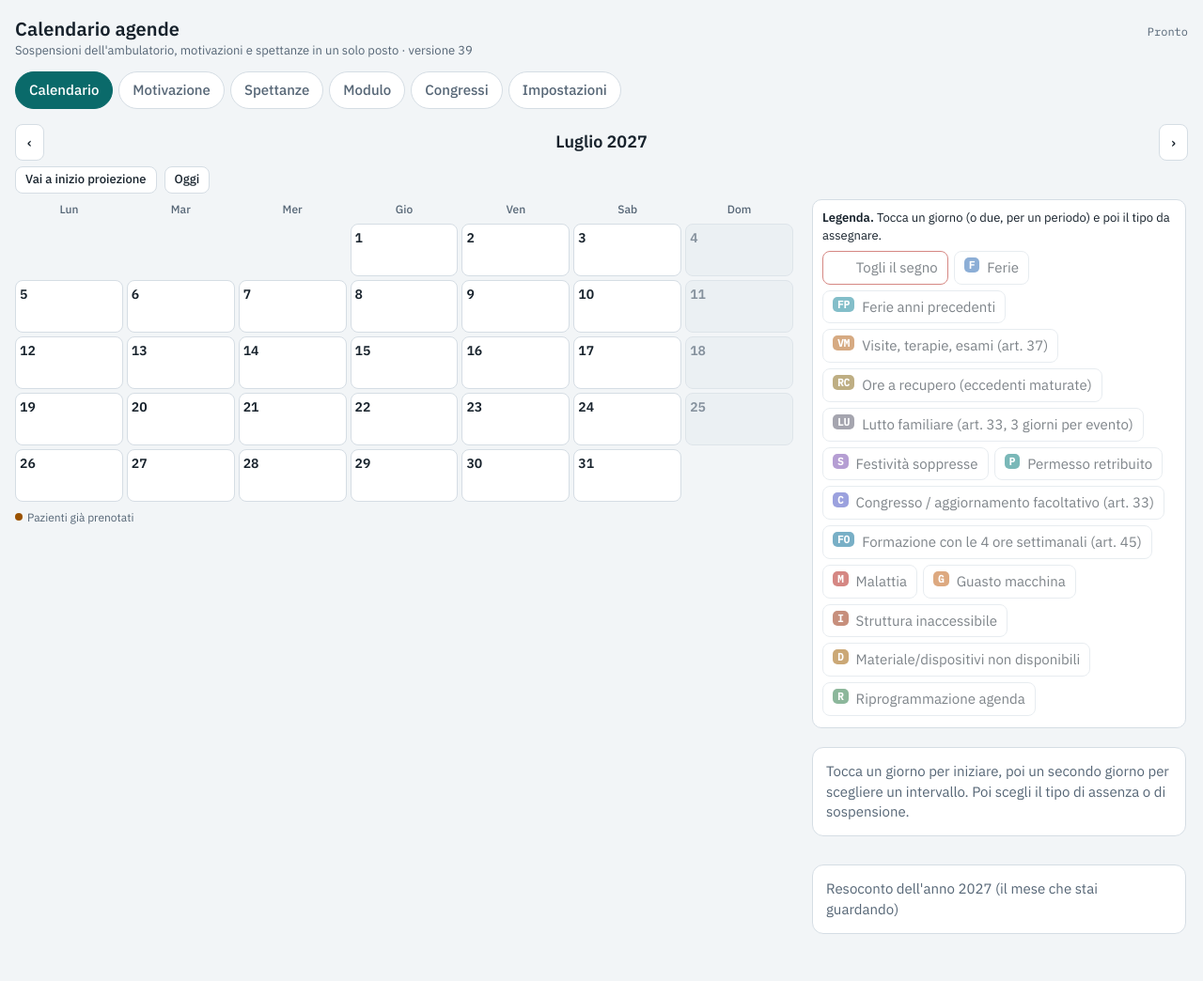
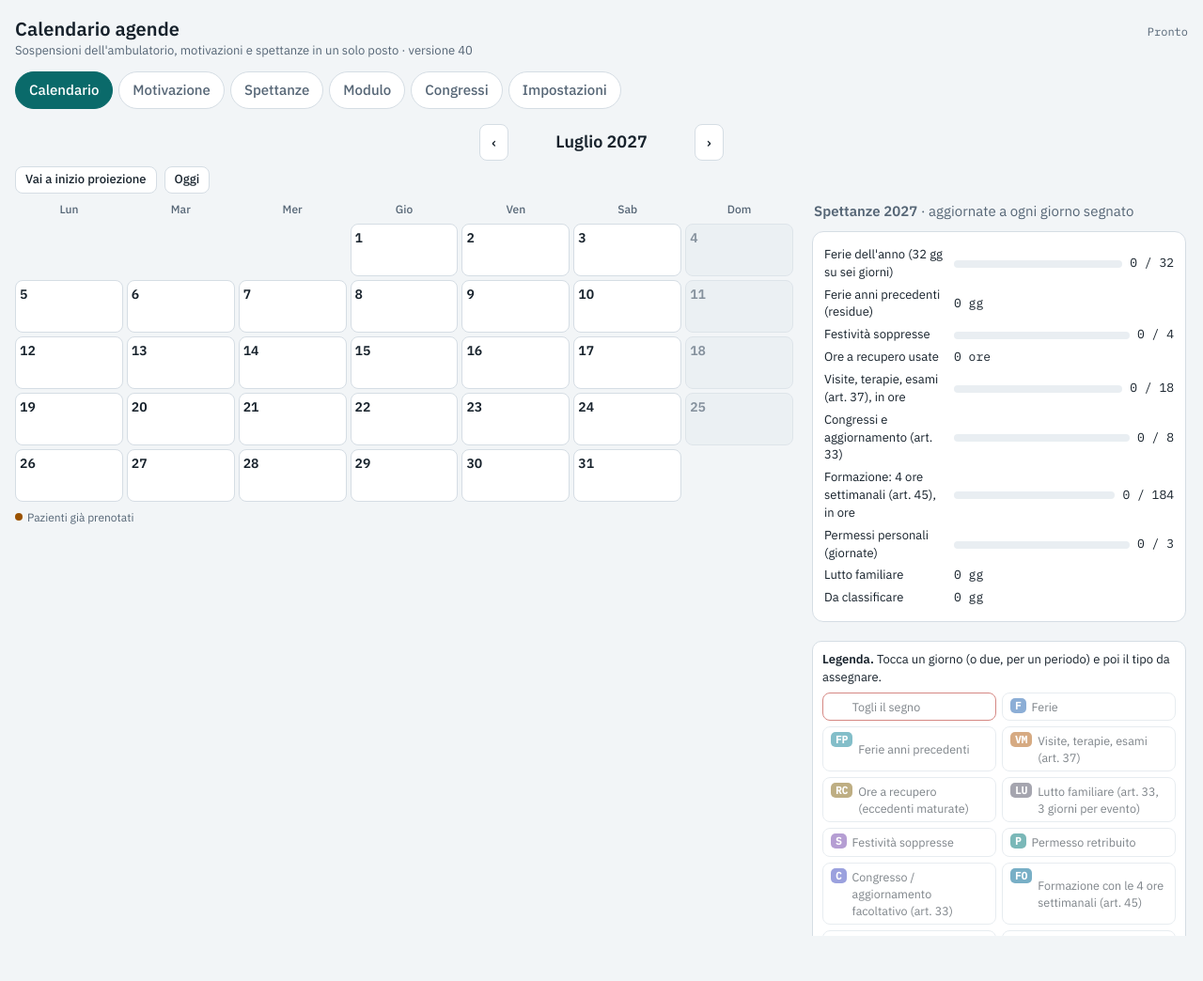
Before and after one commit to Claripinto/calendario-ag, a plain HTML site: page index.html in a window 1280 px wide. Shown: the whole page at 94% size. Drawn offline with Linux system fonts and the light colour scheme.

Commit message:
Calendario: frecce vicine al mese, spettanze sempre visibili, pannello tipi compatto
Co-Authored-By: Claude Sonnet 5.5 <noreply@anthropic.com>
Claude-Session: https://claude.ai/code/session_01LNFpB7sCuUyvQ2RuLcq1V9

```diff
--- a/index.html
+++ b/index.html
@@ -73,8 +73,9 @@ h3{font-size:15px;margin:0 0 6px;font-weight:600}
 .chip.ok{background:var(--ok-bg);color:var(--ok)} .chip.warn{background:var(--warn-bg);color:var(--warn)}
 .chip.bad{background:var(--bad-bg);color:var(--bad)} .chip.info{background:var(--info-bg);color:var(--info)}
 /* calendario */
-.calhead{display:flex;align-items:center;justify-content:space-between;gap:8px;margin:6px 0}
-.calhead .title{font-size:18px;font-weight:600}
+.calhead{display:flex;align-items:center;justify-content:center;gap:14px;margin:6px 0}
+.calhead .title{font-size:18px;font-weight:600;min-width:170px;text-align:center}
+.sumstrip{display:flex;flex-wrap:wrap;gap:6px;margin:6px 0 8px}.sumstrip .ch{background:var(--surface);border:1px solid var(--line);border-radius:999px;padding:3px 10px;font-size:12.5px;white-space:nowrap}.sumstrip .ch.warn{border-color:var(--warn)}.sumstrip .ch.bad{border-color:var(--bad)}
 .grid{display:grid;grid-template-columns:repeat(7,1fr);gap:4px}
 .dow{font-size:12px;color:var(--muted);text-align:center;padding:2px 0;font-weight:500}
 .cell{position:relative;min-height:56px;border:1px solid var(--line);border-radius:8px;background:var(--surface);padding:4px;text-align:left;cursor:pointer;display:flex;flex-direction:column;justify-content:space-between;overflow:hidden}
@@ -144,12 +145,20 @@ a{color:var(--accent)}
   .wrap{max-width:1400px}
   .calx{display:grid;grid-template-columns:minmax(0,1fr) 400px;gap:20px;align-items:start}
   .calside{position:sticky;top:8px;max-height:calc(100vh - 16px);overflow:auto;display:flex;flex-direction:column;gap:10px;padding-right:2px}
-  .calside>div[style*="height:120px"]{display:none}
+  .calside>.pspacer{display:none}
   .calside .pick{position:static;order:-1;border:1px solid var(--line);border-radius:10px;box-shadow:none;padding:10px}
   .calside .pick .in{max-width:none}
-  .calside .pick .sc{flex-wrap:wrap;overflow:visible}
+  .calside .pick .sc{display:grid;grid-template-columns:1fr 1fr;gap:6px;overflow:visible}
+  .calside .pick .tbtn{font-size:12.5px;padding:5px 8px;text-align:left;display:flex;gap:6px;align-items:center}
+  .calside .sumbox{order:-2}
+  .calside .sumbox .counter{grid-template-columns:130px 1fr auto;margin:5px 0;font-size:13px;gap:8px}
+  .calside .sumbox .counter .hint{display:none}
+  .calside .sumbox .card{padding:10px 12px}
+  .sumstrip{display:none}
 }
+@media (max-width:999px){.sumbox{display:none}}
 .pick .lbl{font-size:13px;margin-bottom:6px}
+@media (max-width:999px){.pick.idle{display:none}}
 .pick .sc{display:flex;gap:6px;overflow-x:auto;padding-bottom:2px}
 .pick .tbtn{flex:0 0 auto;padding:6px 10px}
 .tbtn:disabled{opacity:.55;cursor:default}
@@ -163,7 +172,7 @@ textarea.manual{height:140px;font-family:var(--font-mono);font-size:12px}
   <header class="top">
     <div>
       <h1>Calendario agende</h1>
-      <div class="sub">Sospensioni dell'ambulatorio, motivazioni e spettanze in un solo posto · versione 39</div>
+      <div class="sub">Sospensioni dell'ambulatorio, motivazioni e spettanze in un solo posto · versione 40</div>
     </div>
     <div class="save" id="saveStatus" role="status"></div>
   </header>
@@ -515,6 +524,12 @@ function verdictsHTML(items){
   const lab={ok:'OK',warn:'Attenzione',bad:'Da sistemare',info:'Nota'};
   return '<ul class="verdicts">'+items.map(i=>'<li><span class="chip '+i.l+'">'+lab[i.l]+'</span><span>'+esc(i.t)+'</span></li>').join('')+'</ul>';
 }
+function sumStrip(y){
+  const c=counters(y),e=state.settings.ent,yr=yrData(y),fAP=ferieAPof(y).v,fU=+yr.ferieUsate||0,vU=+yr.visOre||0,pU=+yr.permOre||0;
+  const r1=v=>Math.round(v*10)/10;
+  const it=[['Ferie',c.ferie,e.ferie],['Residue',c.feriep+fU,fAP],['Festività',c.fest,e.fest],['Visite h',r1(c.visite*6.333+c.visiteH+vU),e.visiteOre||18],['Permessi',e.permessiUnit==='ore'?r1(c.permessi*6.333+c.permessiH+pU):r1(c.permessi+(c.permessiH+pU)/6.333),e.permessi],['Congressi',c.agg,e.agg]];
+  return '<div class="sumstrip" aria-label="Spettanze '+y+'">'+it.map(x=>'<span class="ch '+(x[2]>0&&x[1]>x[2]?'bad':(x[2]>0&&x[1]>=x[2]*0.9?'warn':''))+'">'+x[0]+' '+x[1]+'/'+x[2]+'</span>').join('')+'</div>';
+}
 function renderCal(){
   const y=view.y,m=view.m,first=iso(y,m,1),dim=new Date(Date.UTC(y,m+1,0)).getUTCDate(),sd=new Set(selDays());
   let cells='';
@@ -540,10 +555,10 @@ function renderCal(){
   if(state.imported&&nc>0)html+='<div class="banner info">Ho caricato le sospensioni dal modulo del 09/11 (luglio 2027 – giugno 2028) come "Da classificare". Controlla le date e assegna a ciascuna il tipo giusto (ferie, congresso, permesso…), così i conteggi diventano affidabili.</div>';
   html+='<div class="calhead"><button class="btn" data-act="prev" aria-label="Mese precedente">‹</button><div class="title">'+MONTHS[m]+' '+y+'</div><button class="btn" data-act="next" aria-label="Mese successivo">›</button></div>';
   html+='<div class="row" style="margin-bottom:6px"><button class="btn small" data-act="goperiod">Vai a inizio proiezione</button><button class="btn small" data-act="gotoday">Oggi</button></div>';
-  html+='<div class="calx"><div class="calmain">';
+  html+=sumStrip(y)+'<div class="calx"><div class="calmain">';
   html+='<div class="grid">'+DOW.map(x=>'<div class="dow">'+x+'</div>').join('')+cells+'</div>';
   html+='<div class="legend"><span><i class="bk" style="position:static;display:inline-block;width:8px;height:8px;border-radius:50%;background:var(--warn)"></i>Pazienti già prenotati</span></div>';
-  html+='</div><aside class="calside">'+renderSel()+'<div class="card sumcard"><div class="hint">Resoconto dell\'anno '+y+' (il mese che stai guardando)</div></div>'+spCard(y)+pickBar()+'</aside></div>';
+  html+='</div><aside class="calside">'+renderSel()+'<div class="sumbox"><div class="hint" style="margin:2px 2px 4px"><b>Spettanze '+y+'</b> · aggiornate a ogni giorno segnato</div>'+spCard(y)+'</div>'+pickBar()+'</aside></div>';
   return html;
 }
 function visibleTypes(){
@@ -556,7 +571,7 @@ function pickBar(){
   const clr='<button class="tbtn" data-act="clear"'+(has?'':' disabled')+' style="border-color:var(--bad,#c0392b)"><span class="badge">✕</span><span>Togli il segno</span></button>';
   const types=clr+visibleTypes().map(k=>'<button class="tbtn" data-act="apply" data-type="'+k+'"'+(on?'':' disabled')+'><span class="badge t-'+k+'">'+TYPES[k].short+'</span><span>'+esc(TYPES[k].label)+'</span></button>').join('');
   const lab=on?('<b>'+(sel.length===1?itDate(sel[0]):itDate(sel[0])+' – '+itDate(sel[sel.length-1]))+'</b> · '+sel.length+(sel.length===1?' giorno lavorativo':' giorni lavorativi')+'. Scegli il tipo, oppure togli il segno:'):'<b>Legenda.</b> Tocca un giorno (o due, per un periodo) e poi il tipo da assegnare.';
-  return '<div style="height:120px"></div><div class="pick"><div class="in"><div class="lbl">'+lab+'</div><div class="sc">'+types+'</div></div></div>';
+  return (on?'<div class="pspacer" style="height:120px"></div>':'<div class="pspacer"></div>')+'<div class="pick'+(on?'':' idle')+'"><div class="in"><div class="lbl">'+lab+'</div><div class="sc">'+types+'</div></div></div>';
 }
 function renderSel(){
   const sel=selDays();
```
